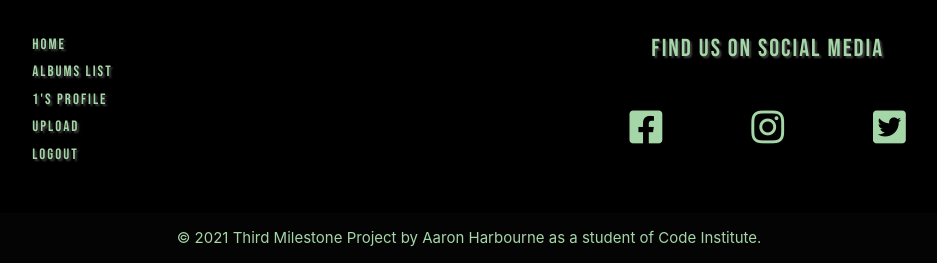
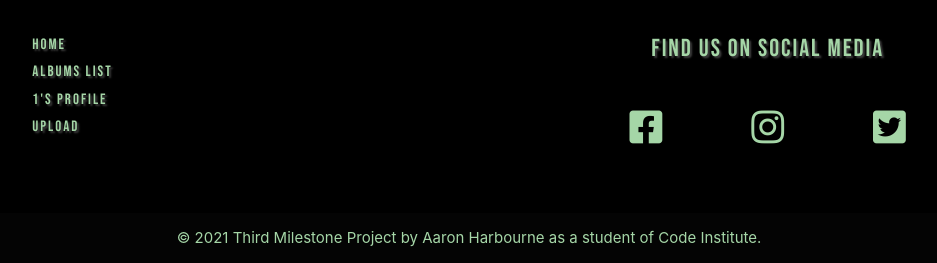
Before and after one commit to Code-Institute-Submissions/Irish-Music-Vault, a Flask app: page / in a window 1280 px wide. Shown: the part 541-804 px from the top of the page, without its empty margins (171-1108 px from the left). Run offline with Flask 2, Linux system fonts and the light colour scheme; the visitor is signed in with stand-in values (Sample User, id 1); a database or web service that is not in the repository returns one stand-in record (values such as "Sample title"); some libraries are stand-ins or nearby versions; some web fonts are replaced.

Commit message:
Remove two links from footer

```diff
--- a/app.py
+++ b/app.py
@@ -128,6 +128,8 @@ def search():
 @app.route("/upload", methods=["GET", "POST"])
 def upload():
     current_date = time.strftime("%d-%m-%y")
+    form = request.form.to_dict()
+    flatForm = request.form.to_dict(flat=False)
     if request.method == "POST":
         album = {
             "band_name": request.form.get("band_name"),
--- a/templates/base.html
+++ b/templates/base.html
@@ -101,12 +101,10 @@
                             <li><a href="{{ url_for('albums') }}" class="text green-text text-lighten-3">Albums List</a></li>
                             <li><a href="{{ url_for('profile', username=session['user']) }}" class="text green-text text-lighten-3">{{ session['user'] }}'s Profile</a></li>
                             <li><a href="{{ url_for('upload') }}" class="text green-text text-lighten-3">Upload</a></li>
-                            <li><a href="{{ url_for('logout') }}" class="text green-text text-lighten-3">Logout</a></li>
                             {% else %}
                             <li><a href="{{ url_for('home') }}" class="text green-text text-lighten-3">Home</a></li>
                             <li><a href="{{ url_for('albums') }}" class="text green-text text-lighten-3">Albums List</a></li>
                             <li><a href="{{ url_for('registration') }}" class="text green-text text-lighten-3">Register</a></li>
-                            <li><a href="{{ url_for('login') }}" class="text green-text text-lighten-3">Login</a></li>
                             {% endif %}
                         </ul>
                     </div>
```
